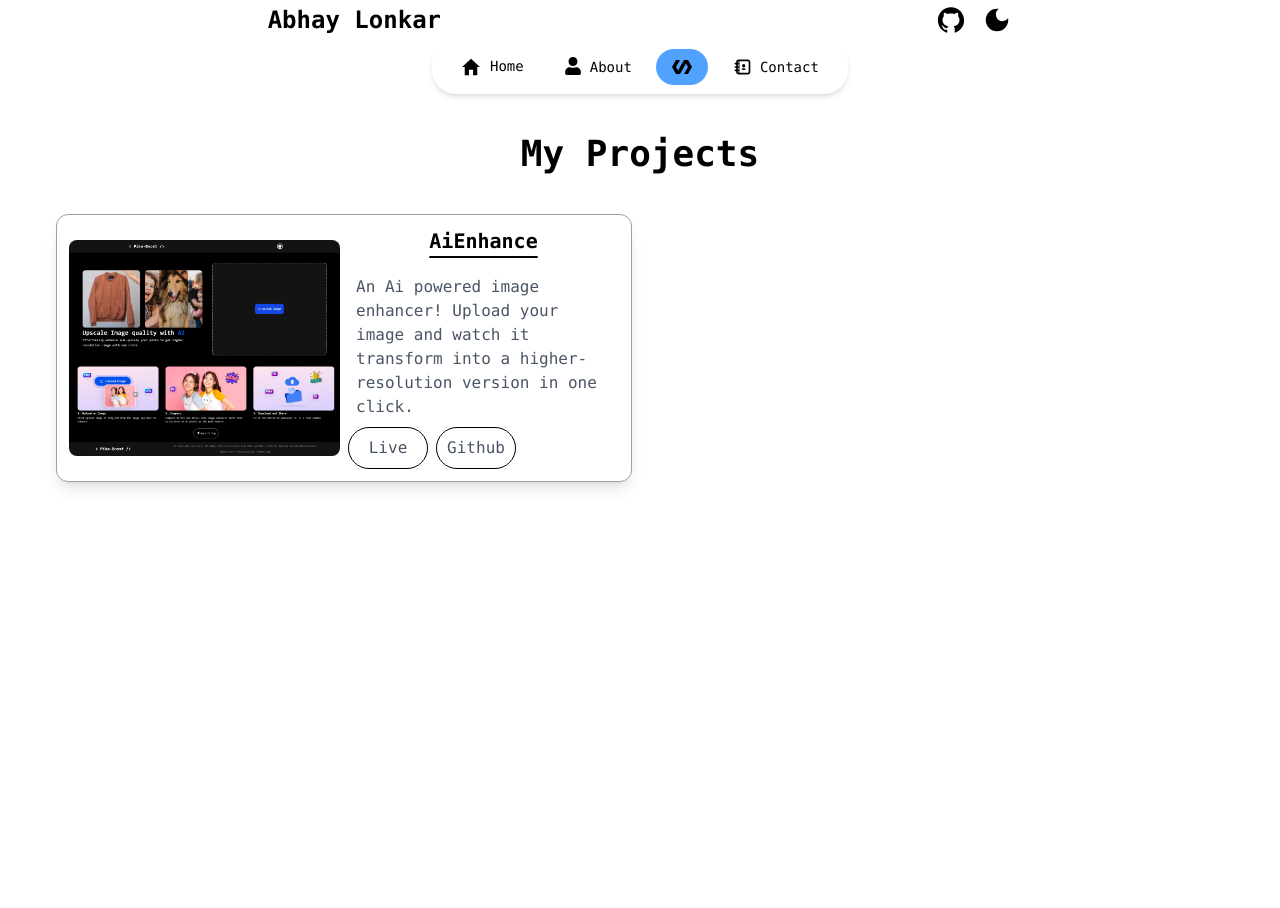
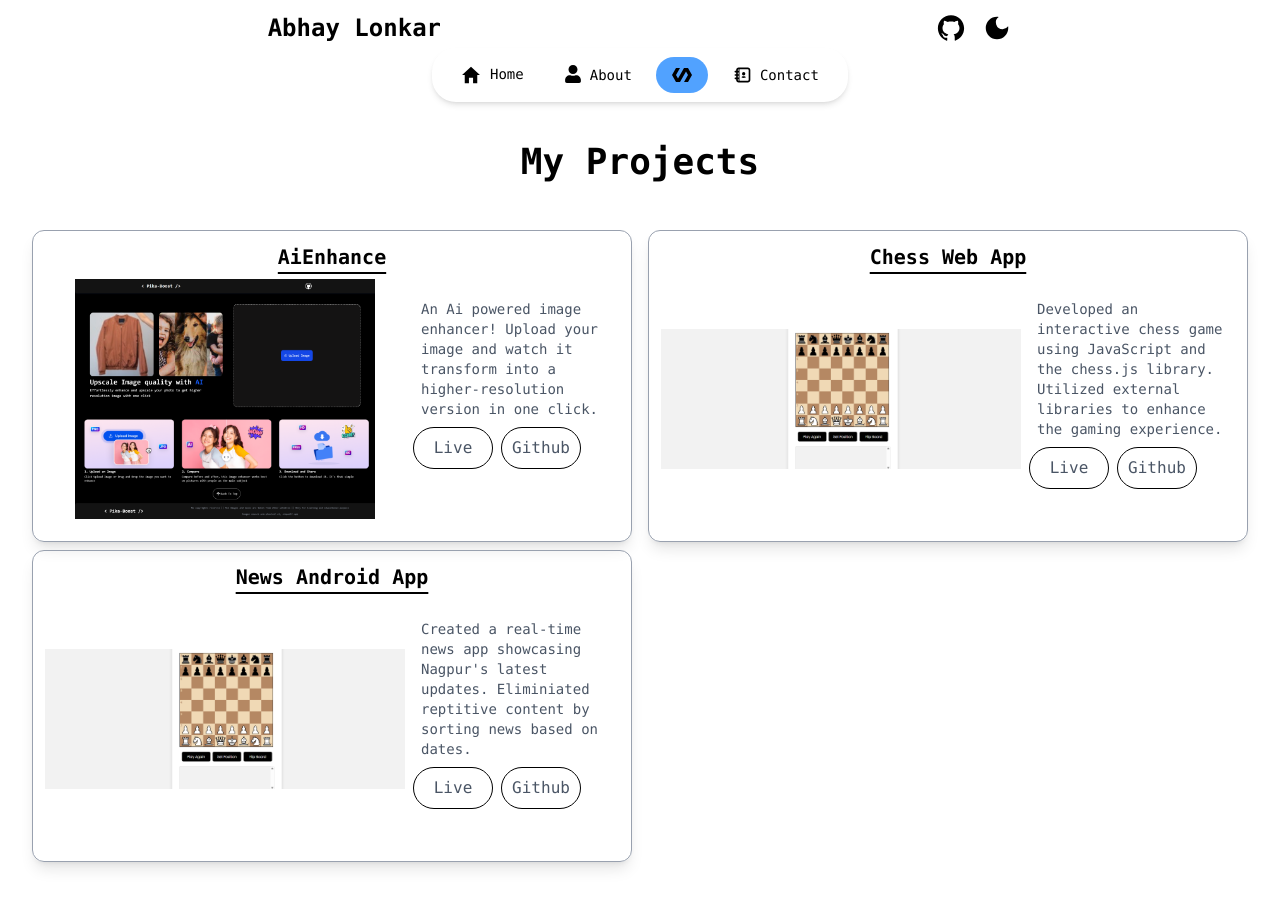
Before and after one commit to AbhayLonkar/portfolio, a React (Vite) app: page / in a window 1280 px wide. Both pictures are taken after a click on the item "Project". Shown: the top 908 px of the page. Before the commit the page ends 800 px from the top, so only its background shows below. Built offline with nearby package versions, Linux system fonts and the light colour scheme.

Commit message:
edit project section and home section

```diff
--- a/components/Contact.jsx
+++ b/components/Contact.jsx
@@ -2,7 +2,10 @@ import React from 'react'
 
 const Contact = () => {
     return (
-        <div>Contact</div>
+        <section id='contact' className={'mt-10 md:h-full  font-mono flex flex-col items-centers justify-center  dark:text-white text-gray-600 pb-16'}>
+            <h1 className={'text-center text-4xl text-black mb-10 font-bold dark:text-white'}>Contact Me</h1>
+
+        </section>
     )
 }
 export default Contact
--- a/components/Home.jsx
+++ b/components/Home.jsx
@@ -1,6 +1,8 @@
 import React from 'react'
 import { AiOutlineCloudDownload } from "react-icons/ai";
+import { FaNodeJs, FaReact } from 'react-icons/fa';
 import { GrLinkedin, GrTwitter } from "react-icons/gr";
+import { SiTailwindcss } from 'react-icons/si';
 
 const Home = () => {
     return (
@@ -29,6 +31,13 @@ const Home = () => {
                                 With expertise in cutting-edge technologies such as <span className={'text-red-400'}>NodeJS, React, TailwindCSS</span> and <span className={'text-red-400'}>React Native</span>... I deliver web solutions that are both innovative and robust.
                                 <span className={'text-red-400'}>&lt;/p&gt;</span>
                             </p>
+                            <div className='flex gap-2 items-end text-black dark:text-gray-400'>
+                                <FaReact size={30} className='text-blue-400' />
+                                <SiTailwindcss size={30} className='text-blue-600' />
+                                <FaNodeJs size={30} className='text-green-700' />
+                                <p>... and more</p>
+                            </div>
+
                             <button className={'mt-5 h-12 w-37 p-2 font-mono hover:bg-blue-400 rounded-full hover:text-white flex items-center justify-evenly gap-1 shadow-md transition-colors hover:cursor-pointer border border-blue-400 bg-transparent text-blue-400 dark:border-blue-400 dark:text-blue-400 dark:hover:bg-blue-400 dark:hover:text-black'}>
                                 <AiOutlineCloudDownload size={20} /> Download CV
                             </button>
--- a/components/Navbar.jsx
+++ b/components/Navbar.jsx
@@ -29,7 +29,7 @@ const Navbar = ({ activeTab, setActiveTab }) => {
     ]
 
     return (<>
-        <nav className='flex md:justify-around justify-between p-5  h-10 items-center '>
+        <nav className='flex md:justify-around justify-between p-5 mt-2  h-10 items-center '>
             <h3 className='text-2xl font-bold font-poppins dark:text-white font-mono'>Abhay Lonkar</h3>
             <div className={'flex items-center justify-center gap-4 '}>
                 <AiOutlineGithub size={30} className={'dark:invert'} />
@@ -38,12 +38,12 @@ const Navbar = ({ activeTab, setActiveTab }) => {
             </div>
         </nav>
         <nav className='md:flex justify-center items-center text-sm dark:text-white hidden'>
-            <ul className='flex gap-2 rounded-3xl shadow-md p-2 px-3 items-center min-w-104 dark:border-b-1 border-green-600'>
+            <ul className='flex gap-2 rounded-3xl shadow-md p-2 px-3 items-center min-w-104 dark:border-b-1 border-blue-400'>
                 {tabs.map((tab, index) => {
                     return (
                         <li
                             key={index}
-                            className={`p-2 px-4 font-mono  rounded-3xl flex gap-2 cursor-pointer transition-colors ease-linear ${activeTab === tab.name ? 'bg-blue-400' : ''}`}
+                            className={`p-2 px-4 font-mono  rounded-3xl flex gap-2 cursor-pointer transition-colors ease-linear  ${activeTab === tab.name ? 'bg-blue-400' : ''}`}
                             onClick={() => setActiveTab(tab.name)}
                         >
                             {tab.icon} {activeTab === tab.name ? "" : tab.name}
@@ -53,7 +53,7 @@ const Navbar = ({ activeTab, setActiveTab }) => {
             </ul>
         </nav>
 
-        <nav className={'fixed z-10 bottom-0 right-0 border-t-1 w-full flex items-center h-15 rounded-t-2xl bg-white dark:bg-gray-900 dark:border-t-green-600 md:hidden'}>
+        <nav className={'fixed z-10 bottom-0 right-0 border-t-1 w-full flex items-center h-15 rounded-t-2xl bg-white dark:bg-gray-900 dark:border-t-blue-400 md:hidden'}>
             <ul className={'grid grid-cols-4 w-full'}>
                 {tabs.map((tab, index) => {
                     return (
@@ -62,7 +62,8 @@ const Navbar = ({ activeTab, setActiveTab }) => {
                             className={`p-2 px-4 flex flex-col items-center justify-center gap-2 cursor-pointer transition-colors dark:text-white text-xs `}
                             onClick={() => setActiveTab(tab.name)}
                         >
-                            {tab.icon} {tab.name}
+                            {tab.icon}
+                            <span className={`${activeTab === tab.name ? 'text-blue-400' : 'text-black dark:text-white'}`}>{tab.name}</span>
                         </li>
                     )
                 })}
--- a/components/Project.jsx
+++ b/components/Project.jsx
@@ -8,17 +8,31 @@ const projects = [
         image: "/projects/aienhance.png",
         live: "https://aienhance.vercel.app/",
         github: "https://github.com/AbhayLonkar/AiEnhance"
-    }
+    },
+    {
+        title: "Chess Web App",
+        subtitle: "Developed an interactive chess game using JavaScript and the chess.js library. Utilized external libraries to enhance the gaming experience.",
+        image: "/projects/chess-game.png",
+        live: "",
+        github: "",
+    },
+    {
+        title: "News Android App",
+        subtitle: "Created a real-time news app showcasing Nagpur's latest updates. Eliminiated reptitive content by sorting news based on dates.",
+        image: "/projects/chess-game.png",
+        live: "",
+        github: "",
+    },
 ]
 
 export const Project = () => {
     return (
         <section id='project' className={'mt-10 md:h-full  font-mono flex flex-col items-centers justify-center  dark:text-white text-gray-600 pb-16'}>
             <h1 className={'text-center text-4xl text-black mb-10 font-bold dark:text-white'}>My Projects</h1>
-            <div className='grid md:grid-cols-2 grid-cols-1 gap-2  self-center'>
+            <div className='grid md:grid-cols-2 grid-cols-1 gap-2 self-center w-auto p-2 md:mx-5 '>
 
                 {projects.map(item => (
-                    <ProjectItem title={item.title} subtitle={item.subtitle} image={item.image} github={item.github} live={item.live} />
+                    <ProjectItem key={item} title={item.title} subtitle={item.subtitle} image={item.image} github={item.github} live={item.live} />
                 ))}
 
             </div>
--- a/components/ProjectItem.jsx
+++ b/components/ProjectItem.jsx
@@ -2,16 +2,18 @@ import React from 'react'
 
 const ProjectItem = ({ image, title, subtitle, live, github }) => {
   return (
-    <div className='grid grid-cols-1 md:grid-cols-2 md:w-xl w-[90%] border-gray-400 border self-center rounded-xl p-3 shadow-lg gap-2 h-max md:mx-1 mx-5'>
-      <div className='flex justify-center items-center'>
-        <img src={image} alt="project image" className='w-full  rounded-lg' />
-      </div>
-      <div >
-        <h2 className='font-bold text-black text-xl text-center dark:text-white underline underline-offset-8'>{title}</h2>
-        <p className='mt-5 m-2'>{subtitle}</p>
-        <div className='flex gap-2'>
-          <a className='border-black border rounded-full p-2 w-20 dark:border-white hover:cursor-pointer text-center' href={live} target='_blank' > Live</a>
-          <a className='border border-black rounded-full p-2 w-20 dark:border-white hover:cursor-pointer text-center' href={github} target='_blank'>Github</a>
+    <div className='flex flex-col  border-gray-400 hover:border-blue-400 cursor-pointer border self-center rounded-xl p-3 shadow-lg gap-2  md:mx-1 mx-5 md:h-78   '>
+      <h2 className='font-bold text-black text-xl text-center dark:text-white underline underline-offset-8'>{title}</h2>
+      <div className='flex md:flex-row flex-col justify-center gap-2'>
+        <div className='flex justify-center items-center '>
+          <img src={image} alt="project image" className='w-90 h-60 object-contain rounded-lg' />
+        </div>
+        <div className='h-max flex-1' >
+          <p className='mt-5 m-2 text-sm'>{subtitle}</p>
+          <div className='flex gap-2 '>
+            <a className='transition-colors duration-300 border-black border hover:bg-black hover:text-white dark:hover:bg-white dark:hover:text-black rounded-full p-2 w-20 dark:border-white hover:cursor-pointer text-center' href={live} target='_blank' > Live</a>
+            <a className='transition-colors duration-300 border  hover:bg-black hover:text-white dark:hover:bg-white dark:hover:text-black border-black rounded-full p-2 w-20 dark:border-white hover:cursor-pointer text-center' href={github} target='_blank'>Github</a>
+          </div>
         </div>
       </div>
     </div >
```
Also changed, not shown: public/projects/chess-game.png (added).
